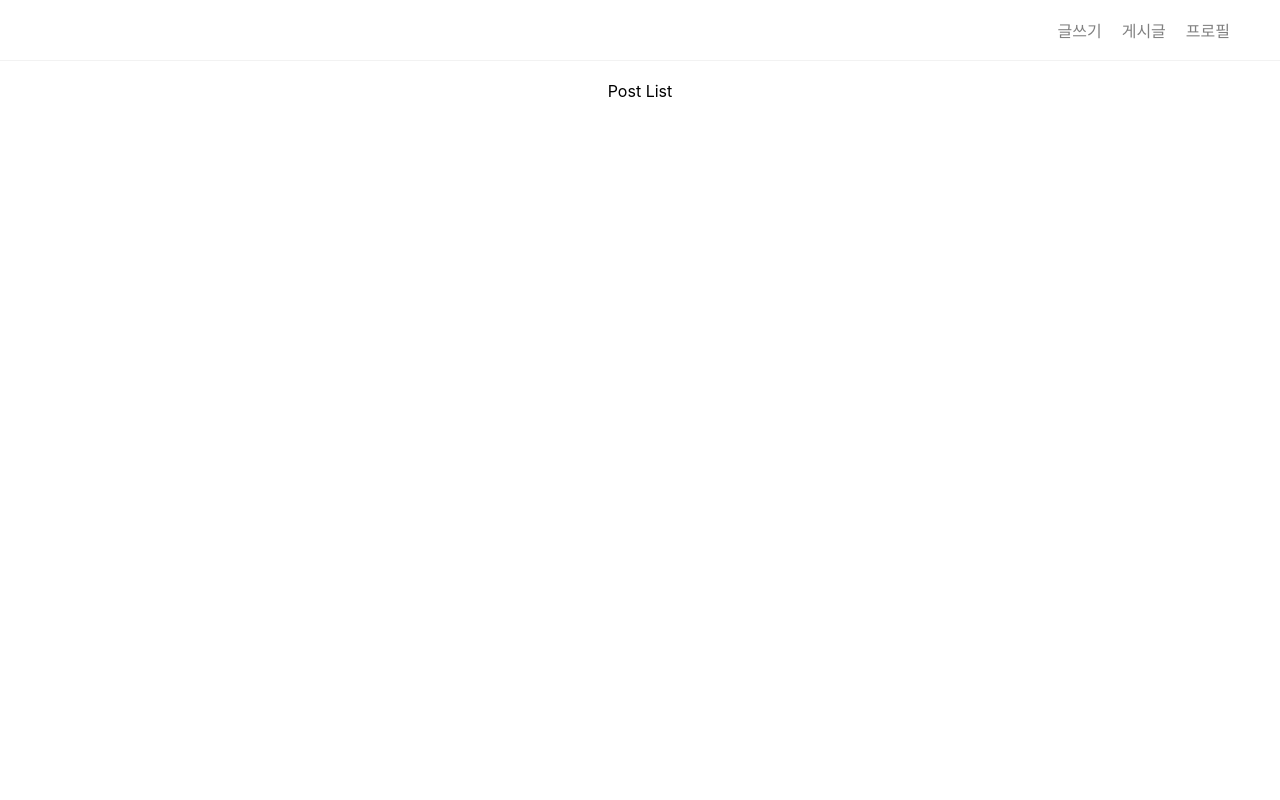
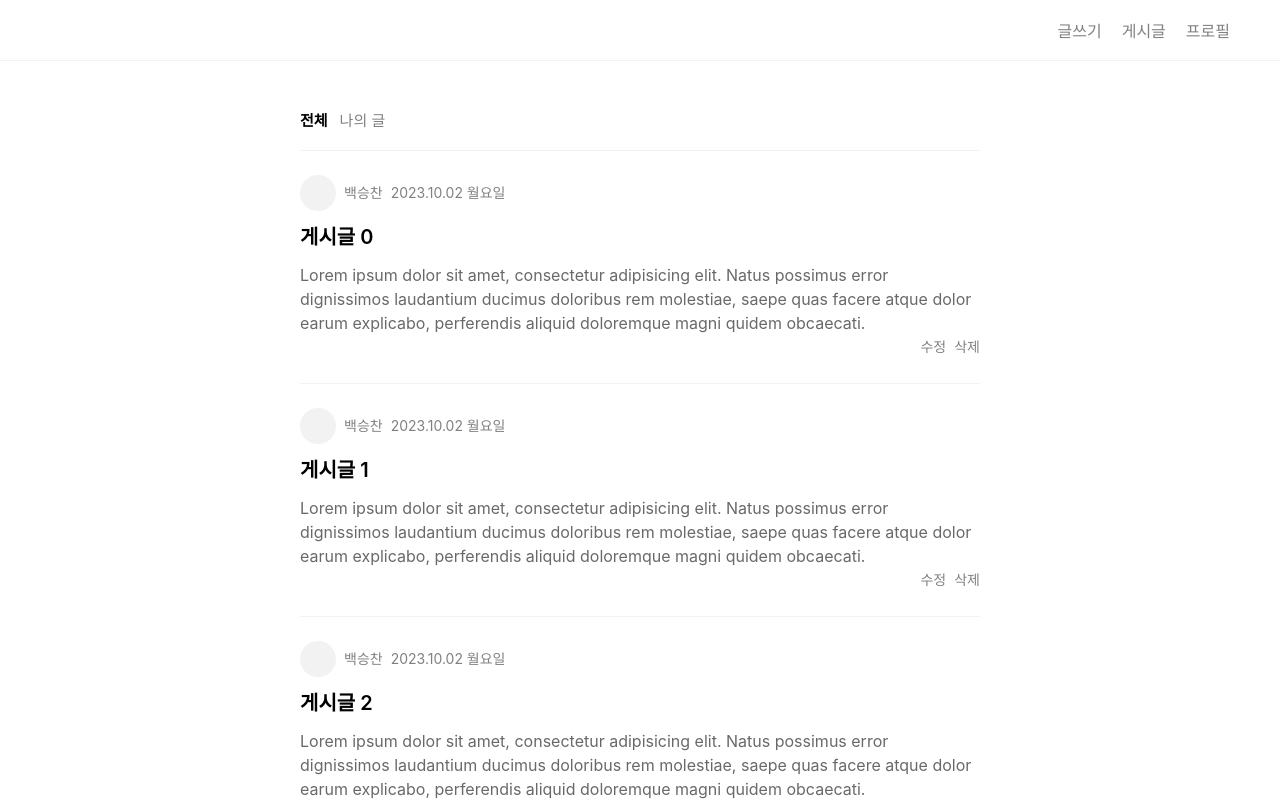
Before and after one commit to baekseungchan1117/react-blog, a React (Create React App) app: page / in a window 1280 px wide. Shown: the top 800 px of the page. Built offline with nearby package versions, Linux system fonts and the light colour scheme.

Commit message:
홈 컴포넌트 작업

```diff
--- a/src/index.css
+++ b/src/index.css
@@ -50,8 +50,99 @@
   gap: 20px;
 }
 
-.post-list{
+footer a{
+  margin: 0px 10px;
+  text-decoration: none;
+  color: gray;
+}
+
+footer a:focus,
+footer a:hover{
+  color: black;
+}
+
+/* post navigation */
+.post__navigation {
+  display: flex;
+  gap: 12px;
+  margin: 0 auto;
+  max-width: 680px;
+  font-size: 15px;
+  color: gray;
+  cursor: pointer;
+  padding: 48px 20px 0px 20px;
+}
+
+.post__navigation--active{
+  color: black;
+  font-weight: 600;
+}
+
+/* post list */
+.post__list{
   min-height: 90vh;
   padding: 20px 40px;
   text-align: center;
+  max-width: 680px;
+  margin: 0 auto;
+  text-align: left;
+  line-height: 24px;
 }
+
+.post__box{
+  padding-top: 24px;
+  padding-bottom: 24px;
+  border-top: 1px solid #f2f2f2;
+}
+
+.post__profile-box{
+  display: flex;
+  gap: 8px;
+  font-size: 14px;
+  align-items: center;
+}
+
+.post__profile{
+  width: 36px;
+  height: 36px;
+  background-color: #f2f2f2;
+  border-radius: 50%;
+}
+
+.post__date, .post__author-name{
+  color: gray;
+}
+
+.post__title{
+  font-size: 20px;
+  font-weight: 600;
+  margin: 14px 0px;
+}
+
+.post__text {
+  color: dimgray;
+  font-size: 16px;
+}
+
+.post__list a{
+  text-decoration: none;
+  color: black;
+}
+
+.post__utils-box{
+  display: flex;
+  gap: 8px;
+  flex-direction: row-reverse;
+  font-size: 14px;
+  color: gray;
+}
+
+.post__delete:hover,
+.post__delete:focus{
+  color: black;
+}
+
+.post__edit:hover,
+.post__edit:focus{
+  color: black;
+}
--- a/src/pages/home/index.tsx
+++ b/src/pages/home/index.tsx
@@ -1,6 +1,4 @@
-import React from 'react'
 import { Link } from "react-router-dom";
-import '../../index.css'
 
 const Home = () => {
   return (
@@ -12,11 +10,35 @@
           <Link to='/profile'>프로필</Link>
         </div>
       </header>
-      <div className='post-list'>Post List</div>
+      <div className="post__navigation">
+        <div className="post__navigation--active">전체</div>
+        <div>나의 글</div>
+      </div>
+      <div className='post__list'>
+        {[...Array(10)].map((e, index)=> (
+          <div key={index} className="post__box">
+            <Link to={`/posts/${index}`}>
+              <div className="post__profile-box">
+                <div className="post__profile"/>
+                <div className="post__author-name">백승찬</div>
+                <div className="post__date">2023.10.02 월요일</div>
+              </div>
+              <div className="post__title">게시글 {index}</div>
+              <div className="post__text">
+                Lorem ipsum dolor sit amet, consectetur adipisicing elit. Natus possimus error dignissimos laudantium ducimus doloribus rem molestiae, saepe quas facere atque dolor earum explicabo, perferendis aliquid doloremque magni quidem obcaecati.
+              </div>
+              <div className="post__utils-box">
+                <div className="post__delete">삭제</div>
+                <div className="post__edit">수정</div>
+              </div>
+            </Link>
+            </div>
+        ))}
+      </div>
       <footer>
-        <div>Menu 1</div>
-        <div>Menu 2</div>
-        <div>Menu 3</div>
+          <Link to='/posts/new'>글쓰기</Link>
+          <Link to='/posts'>게시글</Link>
+          <Link to='/profile'>프로필</Link>
       </footer>
     </div>
   )
```
Also changed, not shown: src/componets/Router.tsx (+0 -20 lines).
